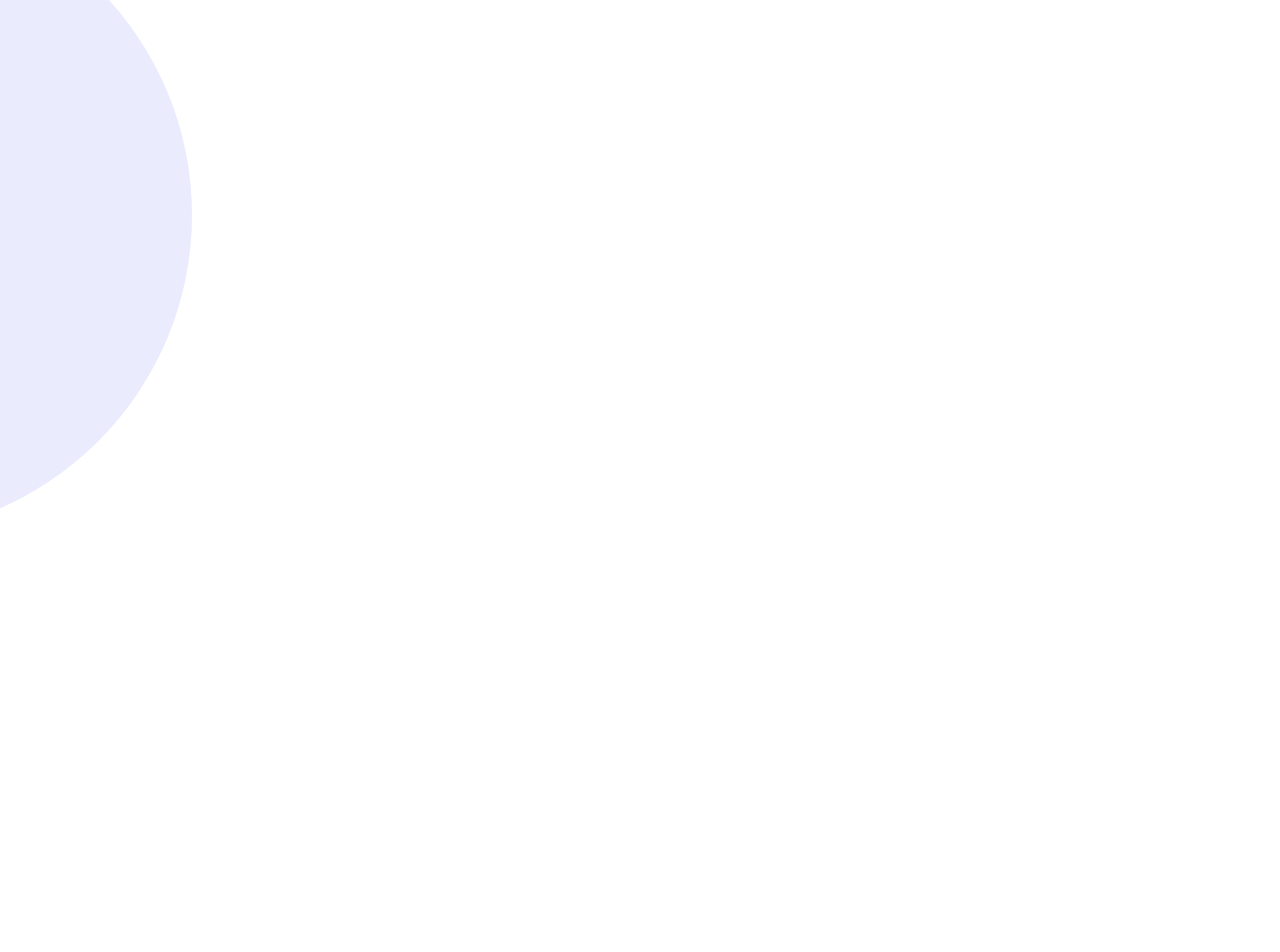
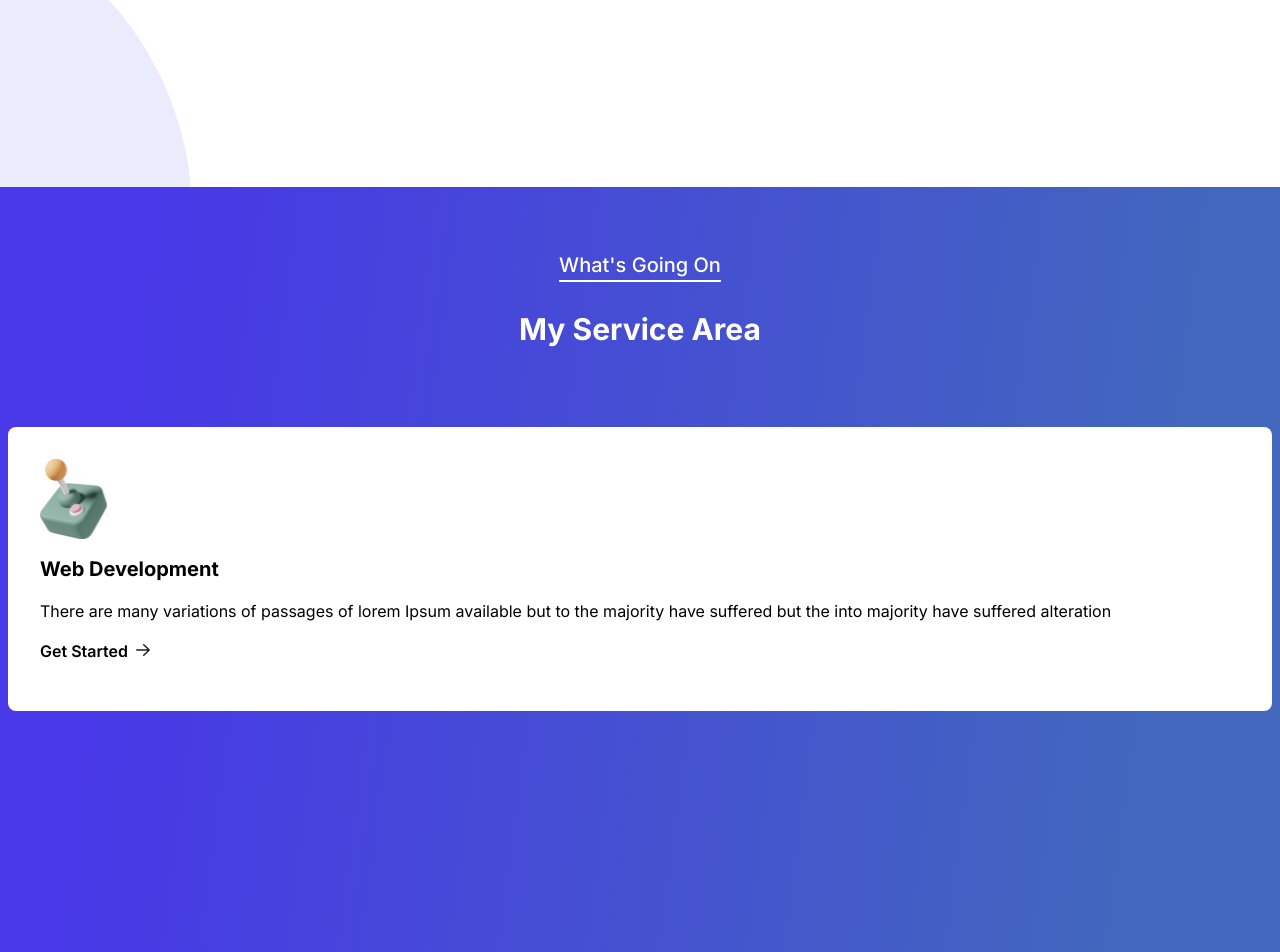
Before and after one commit to FieryInferno/my-portofolio, a Next.js app: page /example in a window 1280 px wide. Shown: the part 1115-2067 px from the top of the page. Before the commit the page ends 1650 px from the top, so only its background shows below. Built offline with nearby package versions, Linux system fonts and the light colour scheme.

Commit message:
feat:services

```diff
--- a/src/app/example/page.tsx
+++ b/src/app/example/page.tsx
@@ -1,11 +1,13 @@
 import Navbar from '@/components/navbar';
 import Hero from '@/components/hero';
+import Services from '@/components/services';
 
 export default function Home() {
     return (
         <>
             <Navbar />
             <Hero />
+            <Services />
         </>
     )
 }
--- a/src/app/globals.scss
+++ b/src/app/globals.scss
@@ -6,20 +6,6 @@
     justify-content: center;
     box-shadow: 0 10px 15px -3px rgb(0 0 0 / 0.1), 0 4px 6px -4px rgb(0 0 0 / 0.1);
     animation: 4s ups-down linear infinite;
-}
-
-.big-circle {
-    background-color: #EAEBFD;
-    width: 40rem;
-    height: 40rem;
-    border-radius: 50%;
-    position: absolute;
-}
-
-.little-circle {
-    border-radius: 50%;
-    position: absolute;
-    transition: 1000ms;
 }
 
 @keyframes ups-down {
@@ -48,3 +34,23 @@
         transform: translateY(0);
     }
 }
+
+.big-circle {
+    background-color: #EAEBFD;
+    width: 40rem;
+    height: 40rem;
+    border-radius: 50%;
+    position: absolute;
+}
+
+.little-circle {
+    border-radius: 50%;
+    position: absolute;
+    transition: 1000ms;
+}
+
+.services {
+    background: linear-gradient(277.58deg, rgba(102, 213, 236, 0.4) 11.74%, rgba(82, 65, 255, 0.75) 88.26%), #2A1E9E;
+    height: 100vh;
+    position: relative;
+}
--- /dev/null
+++ b/src/components/services.tsx
@@ -0,0 +1,31 @@
+import Image from 'next/image';
+import control from '../../public/control.svg';
+
+export default () => {
+    return (
+        <div className="services">
+            <div className="pt-16 text-center text-white underline underline-offset-8 font-medium text-xl">What's Going On</div>
+            <div className="text-center text-white text-3xl font-bold mt-8 mb-20">My Service Area</div>
+            <div className='mx-2'>
+                <div className='bg-white p-8 rounded-lg'>
+                    <div className='mb-4'>
+                        <Image src={control} alt='Controller icon' />
+                    </div>
+                    <div className='mb-4 font-bold text-xl'>Web Development</div>
+                    <div className='mb-4 text-[636D78] font-normal'>There are many variations of passages of lorem Ipsum available but to the majority have suffered but the into majority have suffered alteration</div>
+                    <div className='mb-4'>
+                        <p className='font-semibold inline-block mr-2'>Get Started</p>
+                        <span className='inline-block'>
+                            <svg width="14" height="14" viewBox="0 0 14 14" fill="none" xmlns="http://www.w3.org/2000/svg">
+                                <path
+                                    d="M8.25 1.21875L13.75 6.46875C13.9062 6.625 14 6.8125 14 7.03125C14 7.21875 13.9062 7.40625 13.75 7.5625L8.25 12.8125C7.96875 13.0938 7.46875 13.0938 7.1875 12.7812C6.90625 12.5 6.90625 12 7.21875 11.7188L11.375 7.78125H0.75C0.3125 7.78125 0 7.4375 0 7.03125C0 6.59375 0.3125 6.28125 0.75 6.28125H11.375L7.21875 2.3125C6.90625 2.03125 6.90625 1.53125 7.1875 1.25C7.46875 0.9375 7.9375 0.9375 8.25 1.21875Z"
+                                    fill="#1F1F1F"
+                                ></path>
+                            </svg>
+                        </span>
+                    </div>
+                </div>
+            </div>
+        </div>
+    )
+}
```
Also changed, not shown: public/control.svg (added).
